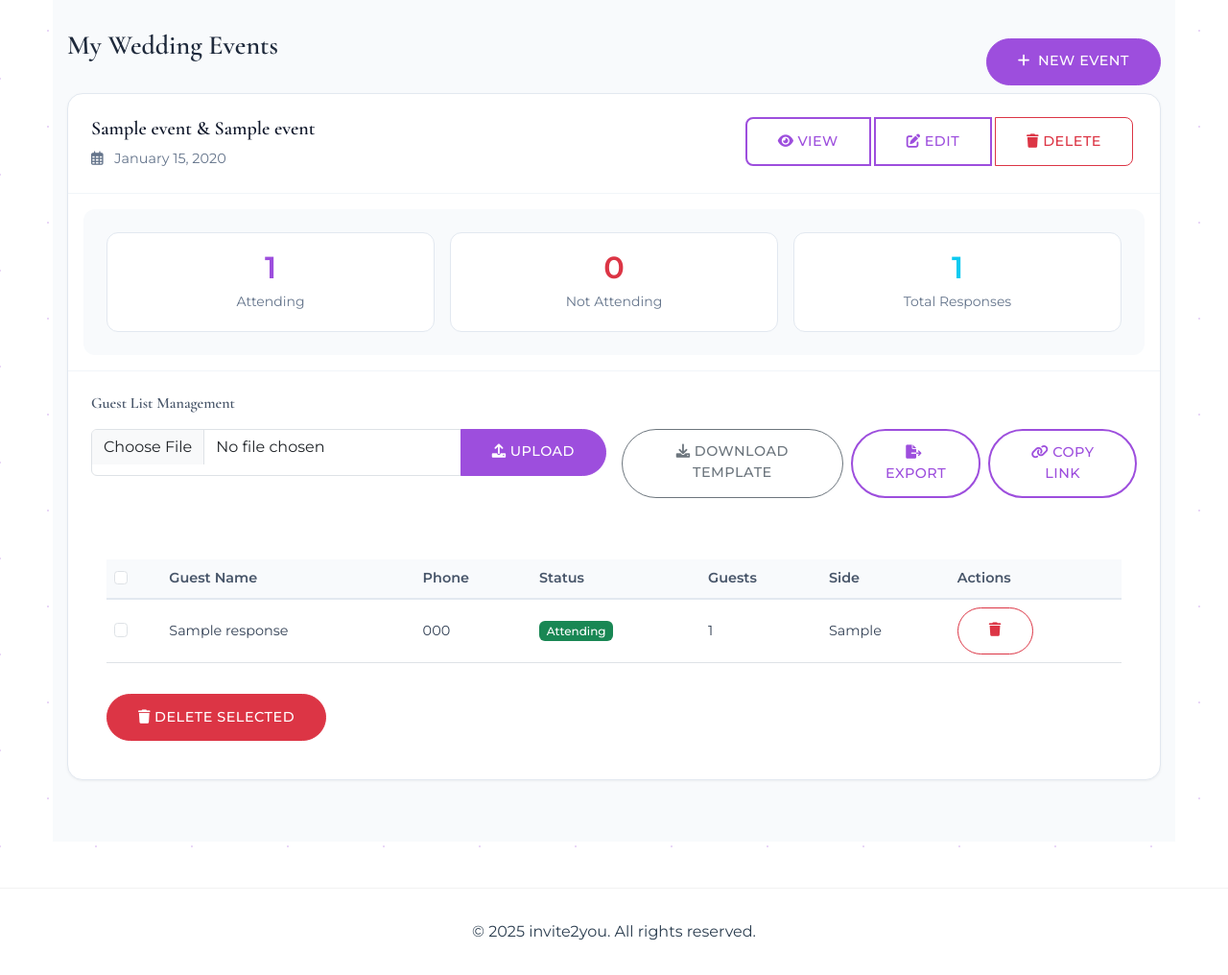
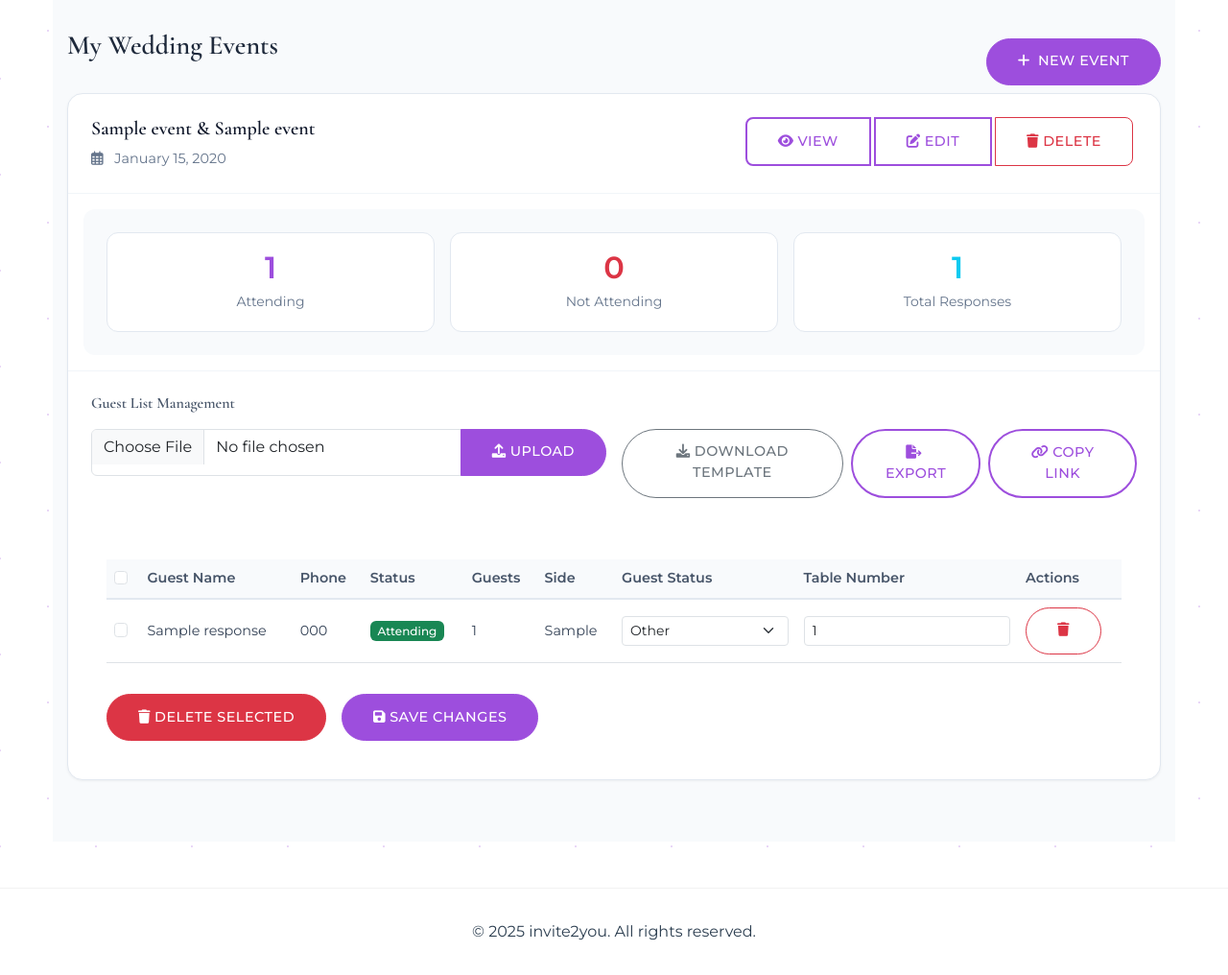
Before and after one commit to eitandanino/test-wedding-app, a Flask app: page /dashboard in a window 1280 px wide. Shown: the part 118-1134 px from the top of the page at 96% size. Run offline with Flask 3, Linux system fonts and the light colour scheme; a user stored in the database is signed in; tables that the repository leaves empty hold one stand-in row (values such as "Sample post").

Commit message:
added the option to change the table number and the relationship

```diff
--- a/app/routes.py
+++ b/app/routes.py
@@ -347,7 +347,7 @@ def admin_event_responses(event_id):
     return render_template('admin_event_responses.html', event=event, responses=responses)
 
 
-@bp.route('/export_responses/<int:event_id>')
+@bp.route('/export_responses/<int:event_id>', methods=['POST'])
 @login_required
 def export_responses(event_id):
     event = Event.query.get_or_404(event_id)
@@ -517,3 +517,23 @@ def download_template():
         as_attachment=True,
         download_name='guest_list_template.xlsx'
     )
+
+
+@bp.route('/save_guest_details', methods=['POST'])
+@login_required
+def save_guest_details():
+    for key, value in request.form.items():
+        if key.startswith('guest_status_'):
+            response_id = key.replace('guest_status_', '')
+            response = Response.query.get(int(response_id))
+            if response:
+                response.guest_status = value if value else None
+        elif key.startswith('table_number_'):
+            response_id = key.replace('table_number_', '')
+            response = Response.query.get(int(response_id))
+            if response:
+                response.table_number = int(value) if value else None
+
+    db.session.commit()
+    flash('Guest details updated successfully.', 'success')
+    return redirect(url_for('main.dashboard'))
--- a/app/templates/dashboard.html
+++ b/app/templates/dashboard.html
@@ -245,9 +245,12 @@
               <a
                 href="{{ url_for('main.export_responses', event_id=event_data.event.id) }}"
                 class="btn btn-outline-primary flex-grow-1"
+                onclick="event.preventDefault(); document.getElementById('exportForm{{ event_data.event.id }}').submit();"
               >
                 <i class="fas fa-file-export me-1"></i>Export
               </a>
+              <form id="exportForm{{ event_data.event.id }}" method="POST" action="{{ url_for('main.export_responses', event_id=event_data.event.id) }}" style="display: none;">
+              </form>
               <button
                 class="btn btn-outline-primary flex-grow-1"
                 onclick="navigator.clipboard.writeText('{{ url_for('main.invitation', link=event_data.event.link, _external=True) }}')"
@@ -263,7 +266,7 @@
       <div class="table-section">
         <form
           method="post"
-          action="{{ url_for('main.delete_multiple_responses') }}"
+          action="{{ url_for('main.save_guest_details') }}"
         >
           <div class="table-responsive">
             <table class="table table-hover">
@@ -281,6 +284,8 @@
                   <th>Status</th>
                   <th>Guests</th>
                   <th>Side</th>
+                  <th>Guest Status</th>
+                  <th>Table Number</th>
                   <th>Actions</th>
                 </tr>
               </thead>
@@ -298,21 +303,35 @@
                   <td>{{ response.guest_name }}</td>
                   <td>{{ response.phone_number }}</td>
                   <td>
-                    <span
-                      class="badge {% if response.is_attending %}bg-success{% else %}bg-danger{% endif %}"
-                    >
-                      {{ 'Attending' if response.is_attending else 'Not
-                      Attending' }}
+                    <span class="badge {% if response.is_attending %}bg-success{% else %}bg-danger{% endif %}">
+                      {{ 'Attending' if response.is_attending else 'Not Attending' }}
                     </span>
                   </td>
                   <td>{{ response.num_guests or '-' }}</td>
                   <td>{{ response.side or '-' }}</td>
                   <td>
-                    <button
-                      type="button"
-                      class="btn btn-outline-danger btn-sm"
-                      onclick="deleteResponse('{{ response.id }}')"
-                    >
+                    {% if response.is_attending %}
+                    <select name="guest_status_{{ response.id }}" class="form-select form-select-sm">
+                      <option value="">Select Status</option>
+                      <option value="family_bride" {% if response.guest_status == 'family_bride' %}selected{% endif %}>Family Bride</option>
+                      <option value="friends_bride" {% if response.guest_status == 'friends_bride' %}selected{% endif %}>Friends Bride</option>
+                      <option value="family_groom" {% if response.guest_status == 'family_groom' %}selected{% endif %}>Family Groom</option>
+                      <option value="friends_groom" {% if response.guest_status == 'friends_groom' %}selected{% endif %}>Friends Groom</option>
+                      <option value="other" {% if response.guest_status == 'other' %}selected{% endif %}>Other</option>
+                    </select>
+                    {% else %}
+                    -
+                    {% endif %}
+                  </td>
+                  <td>
+                    {% if response.is_attending %}
+                    <input type="number" name="table_number_{{ response.id }}" value="{{ response.table_number or '' }}" class="form-control form-control-sm" min="1">
+                    {% else %}
+                    -
+                    {% endif %}
+                  </td>
+                  <td>
+                    <button type="button" class="btn btn-outline-danger btn-sm" onclick="deleteResponse('{{ response.id }}')">
                       <i class="fas fa-trash"></i>
                     </button>
                   </td>
@@ -321,9 +340,14 @@
               </tbody>
             </table>
           </div>
-          <button type="submit" class="btn btn-danger mt-3">
-            <i class="fas fa-trash me-1"></i>Delete Selected
-          </button>
+          <div class="d-flex gap-3 mt-3">
+            <button type="submit" formaction="{{ url_for('main.delete_multiple_responses') }}" class="btn btn-danger" onclick="return confirmDeleteSelected()">
+              <i class="fas fa-trash me-1"></i>Delete Selected
+            </button>
+            <button type="submit" class="btn btn-primary">
+              <i class="fas fa-save me-1"></i>Save Changes
+            </button>
+          </div>
         </form>
       </div>
       {% else %}
@@ -393,6 +417,17 @@
     }
   }
 
+
+  function confirmDeleteSelected() {
+    const checkedCount = document.querySelectorAll('input[name="response_ids"]:checked').length;
+    if (checkedCount === 0) {
+      alert('Please select at least one response to delete.');
+      return false;
+    }
+    return confirm(`Are you sure you want to delete ${checkedCount} selected response(s)?`);
+  }
+
+
   function deleteResponse(responseId) {
     if (!responseId) {
       console.error("Invalid response ID");
```
